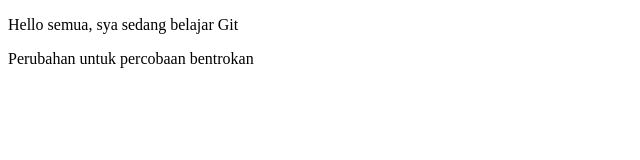
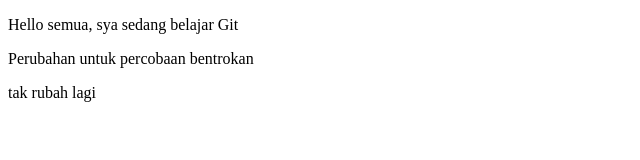
Before and after one commit to kangealme/belajar-git, a plain HTML site: page index.html in a window 1280 px wide. Shown: the whole page, without its empty margins (0-640 px from the left). Drawn offline with Linux system fonts and the light colour scheme.

Commit message:
menambahkan tulisan tak rubah lagi

```diff
--- a/index.html
+++ b/index.html
@@ -7,5 +7,6 @@
     <body>
         <p>Hello semua, sya sedang belajar Git</p>
         <p>Perubahan untuk percobaan bentrokan</p>
+        <p>tak rubah lagi</p>
     </body>
 </html>
```
